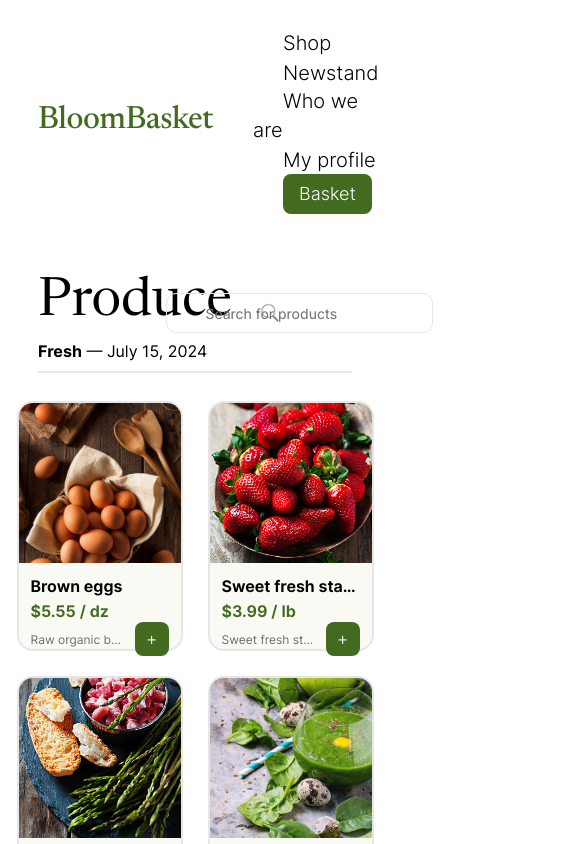
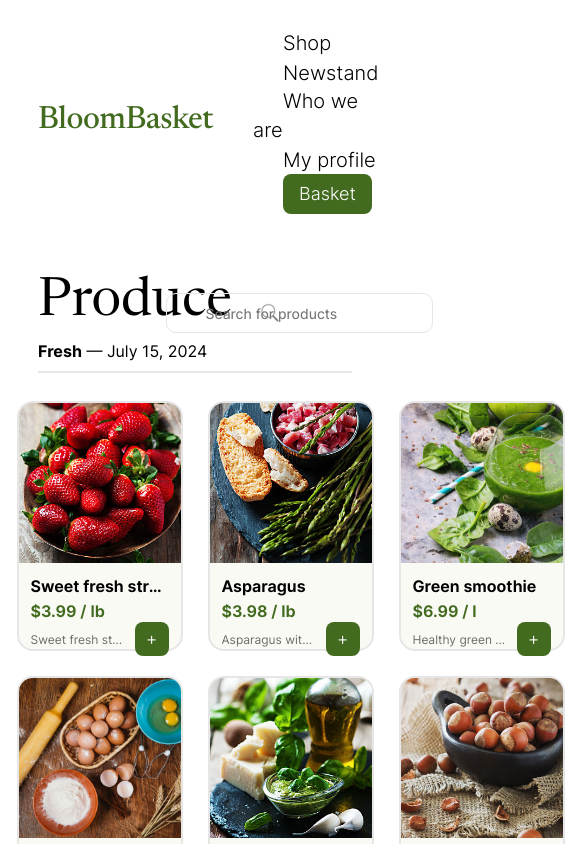
Before and after one commit to Cindarion/grocery-store, a React (Create React App) app: page /products in a window 390 px wide. Shown: the top 844 px of the page, 570 px wide, since content can reach past the window. Built offline with nearby package versions, Linux system fonts and the light colour scheme.

Commit message:
More responsive Pagination
- added functionality that improves pagination and fixes some issues;
- minor fixes.

```diff
--- a/public/products.json
+++ b/public/products.json
@@ -13,10 +13,10 @@
   "rating": 4,
   "id": "000001"
 }, {
-  "title": "Sweet fresh stawberry",
+  "title": "Sweet fresh strawberry",
   "type": "fruit",
-  "description": "Sweet fresh stawberry",
-  "image_description": "Sweet fresh stawberry on the wooden table",
+  "description": "Sweet fresh strawberry",
+  "image_description": "Sweet fresh strawberry on the wooden table",
   "filename": "1.jpg",
   "height": 450,
   "width": 299,
@@ -107,9 +107,9 @@
   "rating": 0,
   "id": "000008"
 }, {
-  "title": "Fresh stawberry",
+  "title": "Fresh strawberry",
   "type": "fruit",
-  "description": "Sweet fresh stawberry on the wooden table",
+  "description": "Sweet fresh strawberry on the wooden table",
   "filename": "8.jpg",
   "height": 600,
   "width": 399,
--- a/src/components/RenderShopProducts.tsx
+++ /dev/null
@@ -1,41 +0,0 @@
-import React from 'react'
-import { useSort } from '../hooks/useSort';
-import { useFilter } from '../hooks/useFilter';
-import { useSlice } from '../hooks/useSlice';
-import ShopProduct from './UI/Product/ShopProduct/ShopProduct';
-
-type renderShopProductsProps = {
-  initialProducstData: object[];
-  sortOption: string;
-  searchQuery: string;
-  currentPage: number;
-  productsPerPage: number
-}
-
-const RenderShopProducts = ({initialProducstData, sortOption, searchQuery, currentPage, productsPerPage}: renderShopProductsProps) => {
-  const sortedProducts = useSort(initialProducstData, sortOption);
-  const filteredSortedProducts = useFilter(sortedProducts, searchQuery);
-  const slicedFilteredSortedProducts = useSlice(filteredSortedProducts, currentPage, productsPerPage);
-
-  const renderProducts = () => (
-    slicedFilteredSortedProducts.map((product, index) =>
-      <ShopProduct
-        id={product.id}
-        key={product.id}
-        index={index}
-        name={product.title}
-        filename={product.filename}
-        price={product.price.price_per_unit}
-        unit_measure={product.price.unit_measure}
-        description={product.description}
-      />
-    )
-  );
-
-  return (
-    <>
-      {renderProducts()}
-    </>
-  );
-}
-export default React.memo(RenderShopProducts);
--- a/src/components/UI/Product/ShopProduct/ShopProduct.module.css
+++ b/src/components/UI/Product/ShopProduct/ShopProduct.module.css
@@ -1,4 +1,5 @@
 .productWrapper {
+    display: block;
     width: 266px;
     height: 296px;
     background-color: var(--background-color, #FAFAF5);
--- /dev/null
+++ b/src/components/UI/ShopContent/ShopContent.module.css
@@ -0,0 +1,16 @@
+.productsContainer {
+    display: grid;
+    grid-template-columns: repeat(4, 1fr);
+    row-gap: 25px;
+    column-gap: 25px;
+}
+
+.paginationContainer {
+    display: flex;
+    align-items: center;
+    font-size: 16px;
+    flex-direction: row;
+    font-weight: 500;
+    margin-top: 20px;
+    margin-bottom: 32px;
+}
--- /dev/null
+++ b/src/components/UI/ShopContent/ShopContent.tsx
@@ -0,0 +1,61 @@
+import React from 'react'
+import { useSort } from '../../../hooks/useSort';
+import { useFilter } from '../../../hooks/useFilter';
+import { useSlice } from '../../../hooks/useSlice';
+import ShopProduct from '../Product/ShopProduct/ShopProduct';
+import classes from './ShopContent.module.css'
+import Pagination from '../Pagination/Pagination';
+
+type renderShopProductsProps = {
+  initialProducstData: object[];
+  sortOption: string;
+  searchQuery: string;
+  currentPage: number;
+  productsPerPage: number;
+  setCurrentPage: any;
+}
+
+const RenderShopProducts = ({initialProducstData, sortOption, searchQuery, currentPage, productsPerPage, setCurrentPage}: renderShopProductsProps) => {
+  const sortedProducts = useSort(initialProducstData, sortOption);
+  const filteredSortedProducts = useFilter(sortedProducts, searchQuery);
+  const slicedFilteredSortedProducts = useSlice(filteredSortedProducts, currentPage, productsPerPage);
+  const productsCount = filteredSortedProducts? filteredSortedProducts.length : 0;
+  console.log(slicedFilteredSortedProducts);
+
+
+  const renderProducts = () => (
+    slicedFilteredSortedProducts.map((product, index) =>
+      <ShopProduct
+        id={product.id}
+        key={product.id}
+        index={index}
+        name={product.title}
+        filename={product.filename}
+        price={product.price.price_per_unit}
+        unit_measure={product.price.unit_measure}
+        description={product.description}
+      />
+    )
+  );
+
+  const renderPagination = () => (
+    <Pagination
+      contentPerPage={productsPerPage}
+      itemsCount={productsCount}
+      currentPage={currentPage}
+      setCurrentPage={setCurrentPage}
+    />
+  )
+
+  return (
+    <>
+      <div className={classes.productsContainer}>
+        {renderProducts()}
+      </div>
+      <div className={classes.paginationContainer}>
+        {renderPagination()}
+      </div>
+    </>
+  );
+}
+export default React.memo(RenderShopProducts);
--- a/src/components/UI/pagination/Pagination.module.css
+++ b/src/components/UI/pagination/Pagination.module.css
@@ -1,13 +1,3 @@
-.paginationContainer {
-  display: flex;
-  align-items: center;
-  font-size: 16px;
-  flex-direction: row;
-  font-weight: 500;
-  margin-top: 20px;
-  margin-bottom: 32px;
-}
-
 .paginationText {
   width: 2rem;
   opacity: 0.6;
--- a/src/components/UI/pagination/Pagination.tsx
+++ b/src/components/UI/pagination/Pagination.tsx
@@ -3,12 +3,11 @@ import classes from "./Pagination.module.css"
 
 type paginationProps = {
   contentPerPage: number,
-  count: number,
+  itemsCount: number,
   currentPage: number,
   setCurrentPage: (state: React.ComponentState) => void,
-  searchQuery: string
 }
-const Pagination = ({contentPerPage, count, currentPage, setCurrentPage, searchQuery}: paginationProps) => {
+const Pagination = ({contentPerPage, itemsCount, currentPage, setCurrentPage}: paginationProps) => {
   const {
     nextPage,
     prevPage,
@@ -16,16 +15,15 @@ const Pagination = ({contentPerPage, count, currentPage, setCurrentPage, searchQ
     totalPages,
   } = usePagination({
     contentPerPage,
-    count,
+    itemsCount,
     currentPage,
     setCurrentPage
 });
 
-  console.log(`Pagination component: ${searchQuery}`);
-
+  if (itemsCount === 0) return 'Nothing found...'
 
   return (
-    <div className={classes.paginationContainer}>
+    <>
       <p className={classes.paginationText}>
         {currentPage}/{totalPages}
       </p>
@@ -60,7 +58,7 @@ const Pagination = ({contentPerPage, count, currentPage, setCurrentPage, searchQ
       >
         &rarr;
       </button>
-    </div>
+    </>
   )
 }
 
--- a/src/components/context/authContext.ts
+++ /dev/null
@@ -1,3 +0,0 @@
-import { createContext } from "react";
-
-export const authContext = createContext(null);
--- a/src/data/products.json
+++ b/src/data/products.json
@@ -13,10 +13,10 @@
   "rating": 4,
   "id": "000001"
 }, {
-  "title": "Sweet fresh stawberry",
+  "title": "Sweet fresh strawberry",
   "type": "fruit",
-  "description": "Sweet fresh stawberry",
-  "image_description": "Sweet fresh stawberry on the wooden table",
+  "description": "Sweet fresh strawberry",
+  "image_description": "Sweet fresh strawberry on the wooden table",
   "filename": "1.jpg",
   "height": 450,
   "width": 299,
@@ -107,9 +107,9 @@
   "rating": 0,
   "id": "000008"
 }, {
-  "title": "Fresh stawberry",
+  "title": "Fresh strawberry",
   "type": "fruit",
-  "description": "Sweet fresh stawberry on the wooden table",
+  "description": "Sweet fresh strawberry on the wooden table",
   "filename": "8.jpg",
   "height": 600,
   "width": 399,
--- a/src/hooks/usePagination.ts
+++ b/src/hooks/usePagination.ts
@@ -1,13 +1,13 @@
 type usePaginationProps = {
   contentPerPage: number,
-  count: number,
+  itemsCount: number,
   currentPage: number,
   setCurrentPage: (state: React.ComponentState) => void;
 }
-const usePagination = ({ contentPerPage, count, currentPage, setCurrentPage }: usePaginationProps) => {
-  const pageCount = Math.ceil(count / contentPerPage);
-  const lastContentIndex = currentPage * contentPerPage;
-  const firstContentIndex = lastContentIndex - contentPerPage;
+const usePagination = ({ contentPerPage, itemsCount, currentPage, setCurrentPage }: usePaginationProps) => {
+  const pageCount = Math.ceil(itemsCount / contentPerPage);
+  const lastProductIndex = currentPage * contentPerPage;
+  const firstProductIndex = lastProductIndex - contentPerPage;
 
   const changePage = (direction: boolean) => {
     setCurrentPage((state: number): number => {
@@ -40,8 +40,8 @@ const usePagination = ({ contentPerPage, count, currentPage, setCurrentPage }: u
     nextPage: () => changePage(true),
     prevPage: () => changePage(false),
     setPage: setPageSAFE,
-    firstContentIndex,
-    lastContentIndex,
+    firstProductIndex,
+    lastProductIndex,
     currentPage,
   };
 };
--- a/src/pages/Products/ProductsPage.module.css
+++ b/src/pages/Products/ProductsPage.module.css
@@ -53,13 +53,6 @@
     padding: 20px;
 }
 
-.productsWrapper {
-    display: grid;
-    grid-template-columns: repeat(4, 1fr);
-    row-gap: 25px;
-    column-gap: 25px;
-}
-
 
 @media (max-width: 1160px) {
     .pageHeadingTitle {
--- a/src/pages/Products/ProductsPage.tsx
+++ b/src/pages/Products/ProductsPage.tsx
@@ -3,9 +3,8 @@ import classes from './ProductsPage.module.css'
 import { getCurrentDateFormatted } from '../../utils/currentDate'
 import SearchBar from '../../components/UI/SearchBar/SearchBar'
 import SortOptionButton from '../../components/UI/Buttons/SortButton/SortOptionButton'
-import RenderShopProducts from '../../components/RenderShopProducts'
+import RenderShopProducts from '../../components/UI/ShopContent/ShopContent'
 import { useFetch } from '../../hooks/useFetch'
-import Pagination from '../../components/UI/Pagination/Pagination'
 
 type dataProps = {
   loading: boolean,
@@ -17,10 +16,9 @@ const ProductsPage = () => {
   const [searchQuery, setSearchQuery] = useState("")
   const [currentPage, setCurrentPage] = useState<number>(1);
   const { loading, error, data: initialProducstData }: dataProps = useFetch('./products.json');
-  const itemCount = initialProducstData? initialProducstData.length : 0;
   const currentDate = getCurrentDateFormatted();
   const sortProps = ["Default", "A-Z", "Price"];
-  const productsPerPage = 16;
+  const maxProductsPerPage = 16;
 
   const handleSearch = (query: string) => {
     setSearchQuery(query);
@@ -55,21 +53,13 @@ const ProductsPage = () => {
       </section>
       <hr/>
       <main>
-        <div className={classes.productsWrapper}>
-          <RenderShopProducts
-            productsPerPage={productsPerPage}
-            currentPage={currentPage}
-            sortOption={sortOption}
-            searchQuery={searchQuery}
-            initialProducstData={initialProducstData}
-          />
-        </div>
-        <Pagination
-          contentPerPage={productsPerPage}
-          count={itemCount}
+        <RenderShopProducts
+          initialProducstData={initialProducstData}
+          sortOption={sortOption}
+          searchQuery={searchQuery}
           currentPage={currentPage}
+          productsPerPage={maxProductsPerPage}
           setCurrentPage={setCurrentPage}
-          searchQuery={searchQuery}
         />
       </main>
     </div>
```
